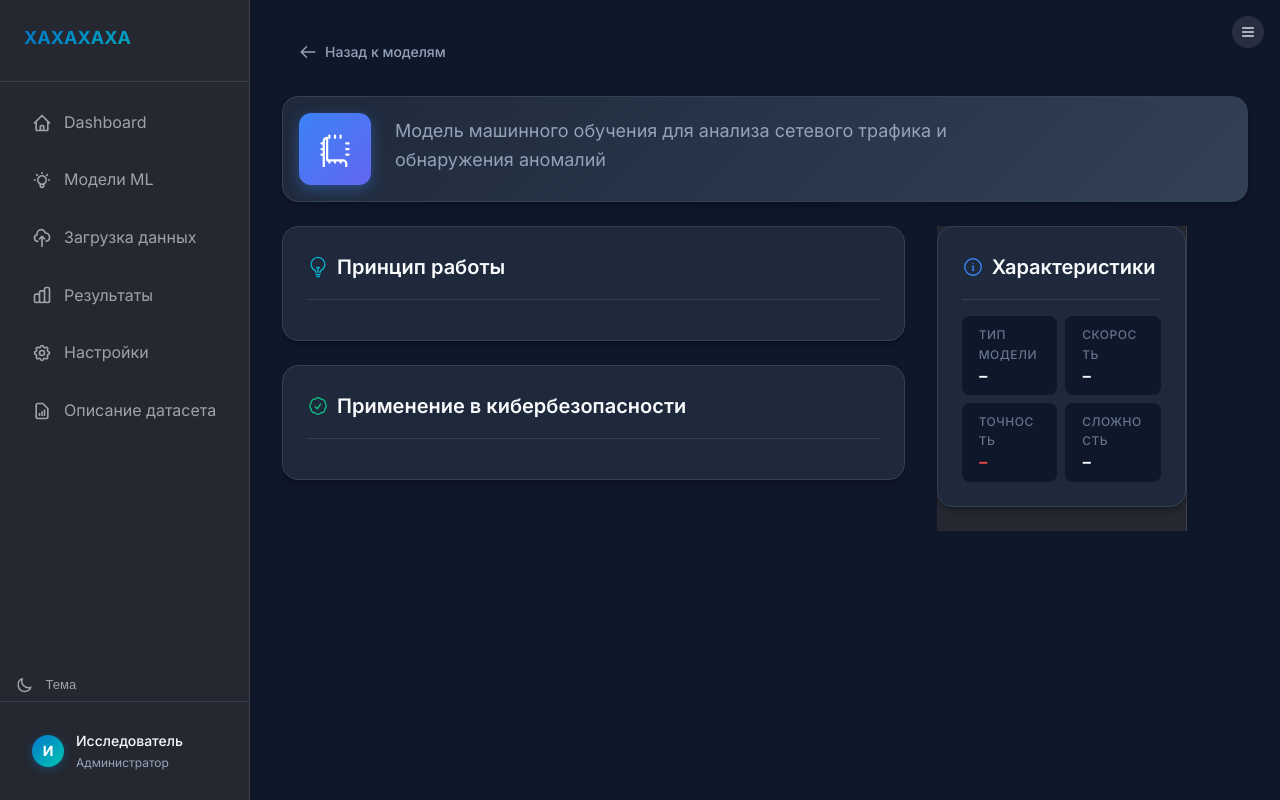
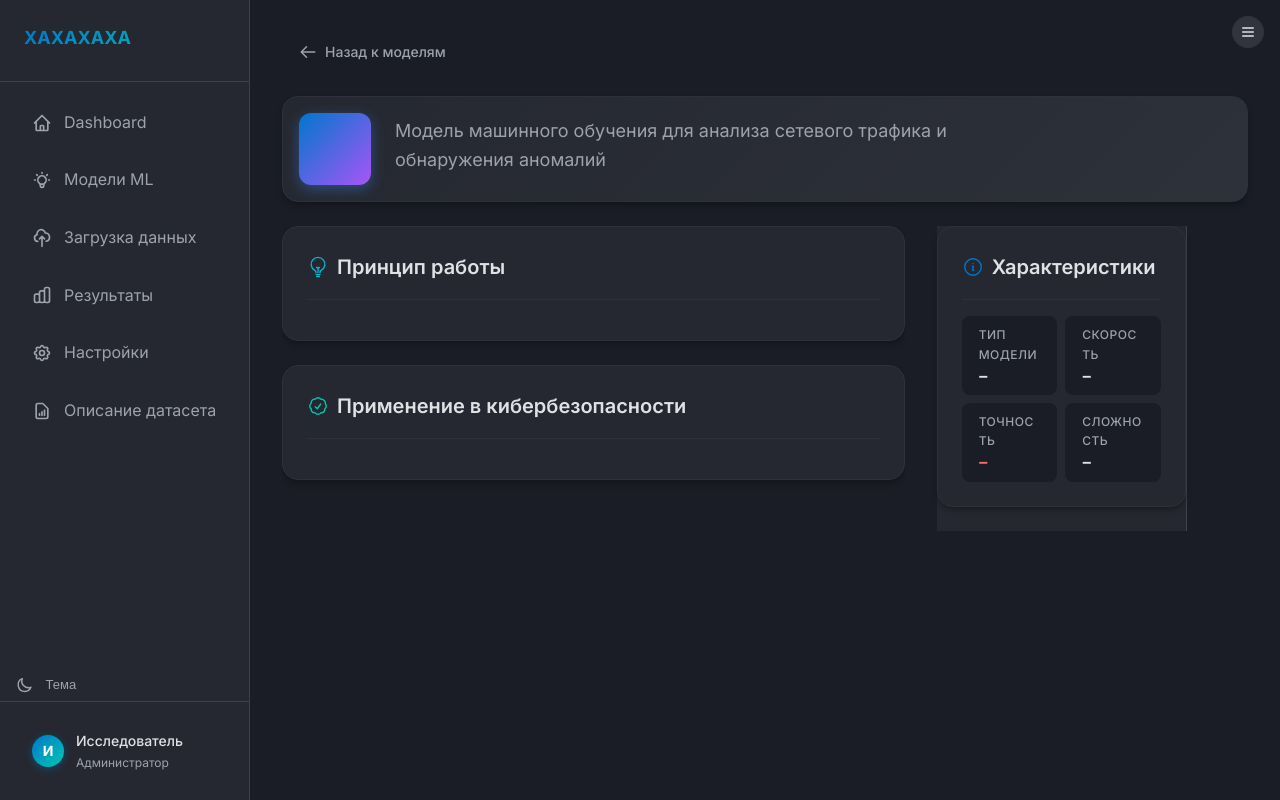
Before and after one commit to alyas10/Web, a Flask app: template templates/model_detail.html in a window 1280 px wide. Run offline with Flask 3, Linux system fonts and the light colour scheme; the template is opened without the code that fills it, so the values that code supplies are empty.

Commit message:
Update model_detail.html

```diff
--- a/templates/model_detail.html
+++ b/templates/model_detail.html
@@ -6,20 +6,20 @@
 {% block extra_css %}
 <style>
     :root {
-        /* Цветовая палитра */
-        --bg-primary: #0f172a;
-        --bg-secondary: #1e293b;
-        --bg-tertiary: #334155;
-        --bg-hover: #334155;
-        --text-primary: #f8fafc;
-        --text-secondary: #94a3b8;
-        --text-muted: #64748b;
-        --accent-primary: #3b82f6;
-        --accent-secondary: #6366f1;
+       /* Цветовая палитра — адаптируется под тему */
+        --bg-primary: var(--es-bg-primary);
+        --bg-secondary: var(--es-bg-secondary);
+        --bg-tertiary: var(--es-bg-tertiary);
+        --bg-hover: var(--es-bg-tertiary);
+        --text-primary: var(--es-text-primary);
+        --text-secondary: var(--es-text-secondary);
+        --text-muted: var(--es-text-secondary);
+        --accent-primary: var(--es-accent);
+        --accent-secondary: var(--accent-purple, #7c3aed);
         --accent-hover: #2563eb;
-        --success: #10b981;
-        --warning: #f59e0b;
-        --danger: #ef4444;
+        --success: var(--es-success);
+        --warning: var(--es-warning);
+        --danger: var(--es-danger);
         --info: #06b6d4;
 
         /* Типографика */
@@ -604,10 +604,23 @@
     {# Заголовок модели #}
     <div class="model-detail-header">
         <div class="model-detail-icon" aria-hidden="true">
-            {# Иконка: Chip / CPU для модели #}
+           {% if model.model_type_raw == 'LGBMClassifier' %}
             <svg fill="none" stroke="currentColor" viewBox="0 0 24 24" stroke-width="1.5">
-                <path stroke-linecap="round" stroke-linejoin="round" d="M8.25 3v1.5M4.5 8.25H3m18 0h-1.5M4.5 12H3m18 0h-1.5m-15 3.75H3m18 0h-1.5M8.25 19.5V21M12 3v1.5m0 15V21m3.75-18v1.5m0 15V21m-9-1.5h10.5a2.25 2.25 0 012.25 2.25v10.5a2.25 2.25 0 01-2.25 2.25H6.75a2.25 2.25 0 01-2.25-2.25V6.75a2.25 2.25 0 012.25-2.25z"/>
+            <path stroke-linecap="round" stroke-linejoin="round" d="M3.75 13.5l10.5-11.25L12 10.5h8.25L9.75 21.75 12 13.5H3.75z"/>
             </svg>
+            {% elif model.model_type_raw == 'XGBClassifier' %}
+            <svg fill="none" stroke="currentColor" viewBox="0 0 24 24" stroke-width="1.5">
+                <path stroke-linecap="round" stroke-linejoin="round" d="M2.25 18L9 11.25l4.306 4.307a11.95 11.95 0 015.814-5.519l2.74-1.22m0 0l-5.94-2.28m5.94 2.28l-2.28 5.941"/>
+            </svg>
+            {% elif model.model_type_raw == 'RandomForestClassifier' %}
+            <svg fill="none" stroke="currentColor" viewBox="0 0 24 24" stroke-width="1.5">
+                <path stroke-linecap="round" stroke-linejoin="round" d="M7.5 21L3 16.5m0 0L7.5 12M3 16.5h13.5m0-13.5L21 7.5m0 0L16.5 12M21 7.5H7.5"/>
+            </svg>
+            {% elif model.model_type_raw == 'IsolationForest' %}
+            <svg fill="none" stroke="currentColor" viewBox="0 0 24 24" stroke-width="1.5">
+                <path stroke-linecap="round" stroke-linejoin="round" d="M12 9v3.75m0-10.036A11.959 11.959 0 013.598 6 11.99 11.99 0 003 9.75c0 5.592 3.824 10.29 9 11.622 5.176-1.332 9-6.03 9-11.622 0-1.31-.21-2.57-.598-3.75h-.152c-3.196 0-6.1-1.249-8.25-3.286zm0 13.036h.008v.008H12v-.008z"/>
+            </svg>
+             {% endif %}
         </div>
         <div>
             <h1 class="model-detail-title">{{ model.name }}</h1>
```
